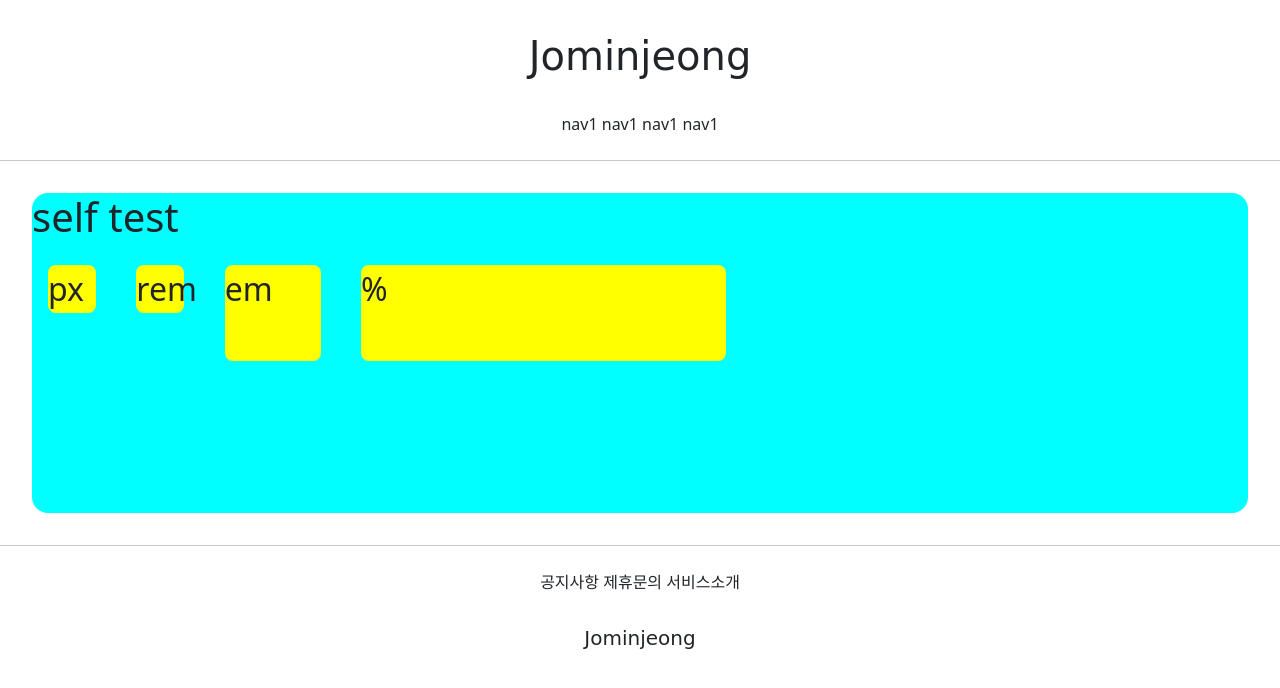
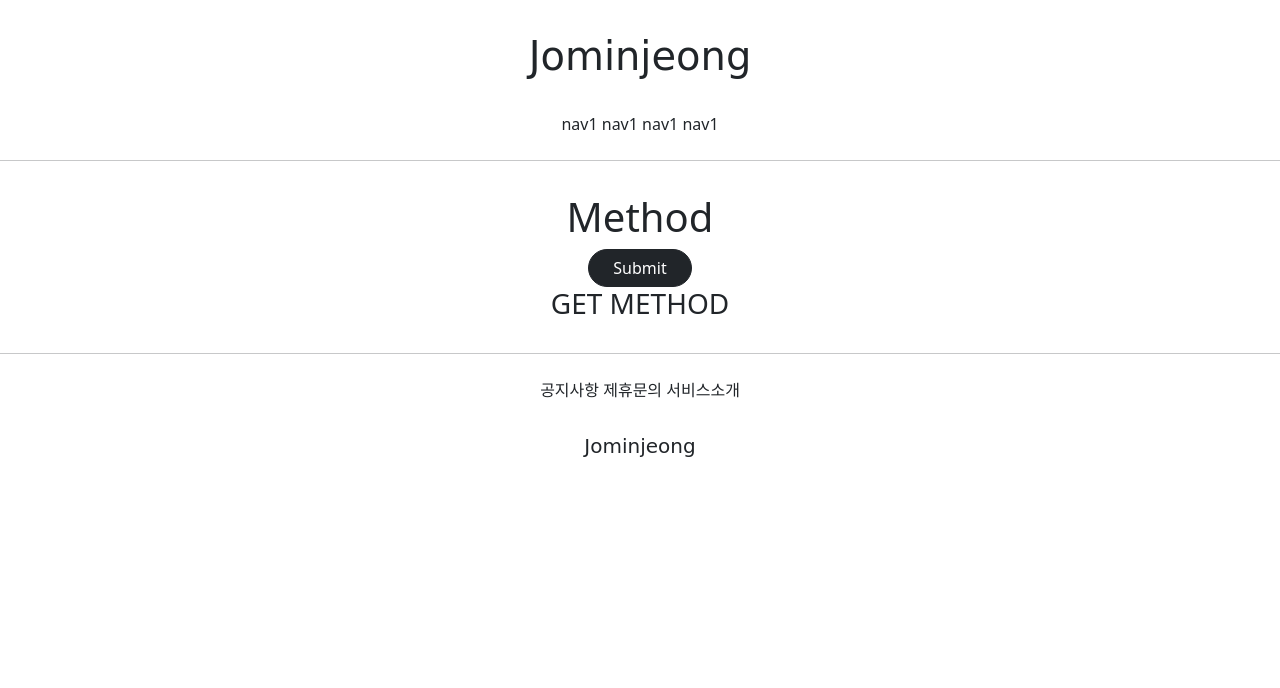
Before and after one commit to minjeong00/web_class_myself, a Django app: page /accounts/hello_world/ in a window 1280 px wide. Shown: the top 688 px of the page. Run offline with Django 3.2, Linux system fonts and the light colour scheme; parts of the project's set-up code (start-up, migrations or seed data) failed here and were passed over; some web fonts are replaced.

Commit message:
7/1 web application class

```diff
--- a/accountapp/templates/accountapp/hello_world.html
+++ b/accountapp/templates/accountapp/hello_world.html
@@ -2,26 +2,15 @@
 
 {% block content %}
 
-    <style>
-        .testing{
-            background-color: yellow;
-            margin: 1rem;
-            height: 48px;
-            width: 48px;
-            border-radius: .5rem;
-            display: inline-block;
-        }
+    <div style="margin:2rem; text-align: center">
+        <h1>Method</h1>
 
-    </style>
+        <form action="/accounts/hello_world/" method="post">
+            {% csrf_token %}
+            <input type="submit" class="btn btn-dark rounded-pill px-4">
+        </form>
 
-
-    <div style="height: 20rem; background-color: aqua; margin: 2rem; border-radius: 1rem; font-size: 2rem">
-        <h1>self test</h1>
-    <div class="testing" style="height: 48px; width: 48px">px</div>
-    <div class="testing" style="height: 3rem; width: 3rem">rem</div>
-    <div class="testing" style="height: 3em; width: 3em">em</div>
-    <div class="testing" style="height: 30%; width: 30%">%</div>
-
+        <h3>{{ text }}</h3>
 
     </div>
 
--- a/accountapp/views.py
+++ b/accountapp/views.py
@@ -4,4 +4,7 @@ from django.shortcuts import render
 # Create your views here.
 
 def hello_world(request):
-    return render(request, 'accountapp/hello_world.html')
+    if request.method != "POST":
+        return render(request, 'accountapp/hello_world.html', context={'text': 'GET METHOD'})
+    else:
+        return render(request, 'accountapp/hello_world.html', context={'text': 'POST METHOD'})
```
